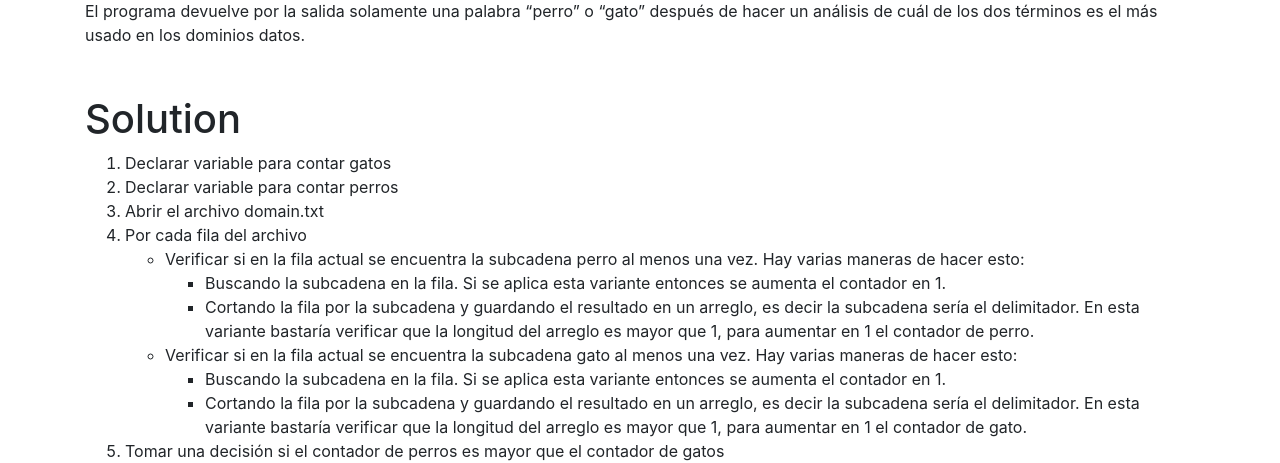
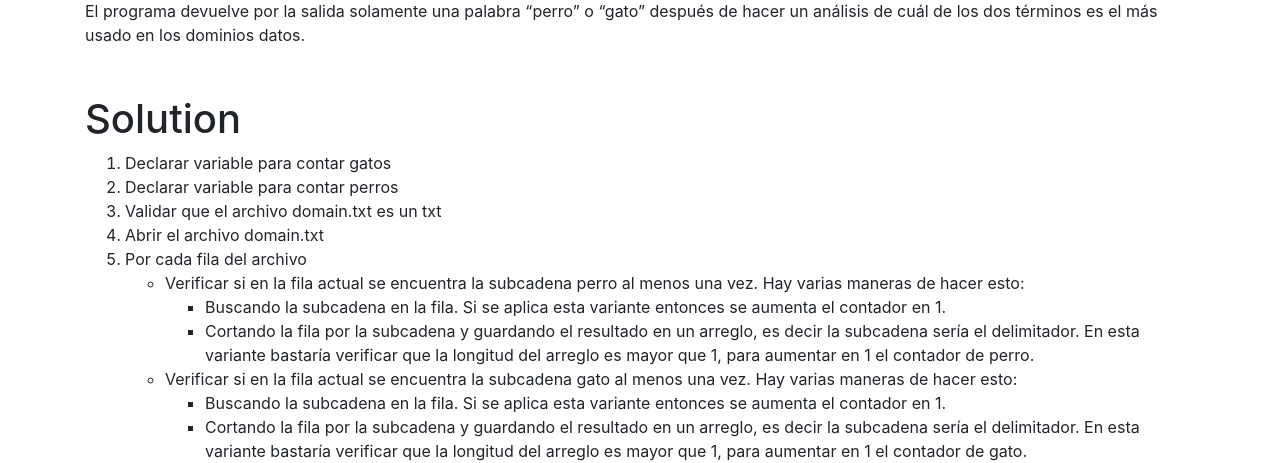
Before and after one commit to laryglez/ejercicios_reclutamiento, a PHP site: page /theorical/theorical.php in a window 1280 px wide. Shown: the part 369-832 px from the top of the page. Run offline with PHP 8.4, Linux system fonts and the light colour scheme.

Commit message:
add validation theoric

```diff
--- a/theorical/theorical.php
+++ b/theorical/theorical.php
@@ -38,6 +38,7 @@ hacer un análisis de cuál de los dos términos es el más usado en los dominio
 <ol>
 <li> Declarar variable para contar gatos </li>
 <li> Declarar variable para contar perros </li>
+<li> Validar que el archivo domain.txt es un txt </li>
 <li> Abrir el archivo domain.txt </li>
 <li> Por cada fila del archivo </li>
 <ul>
```
